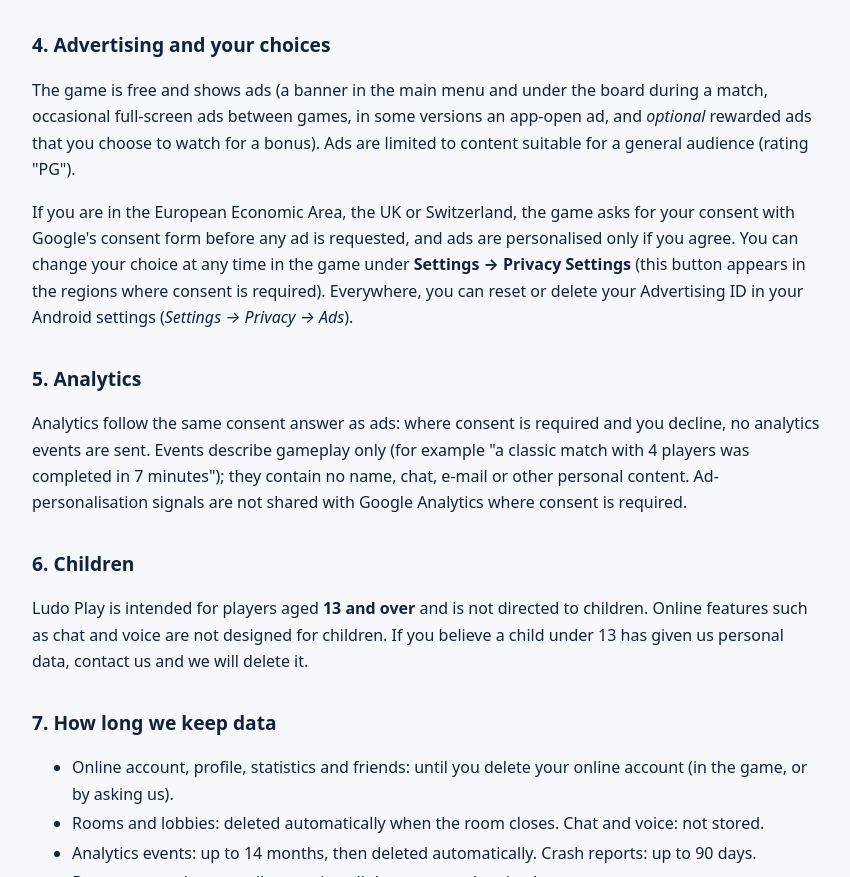
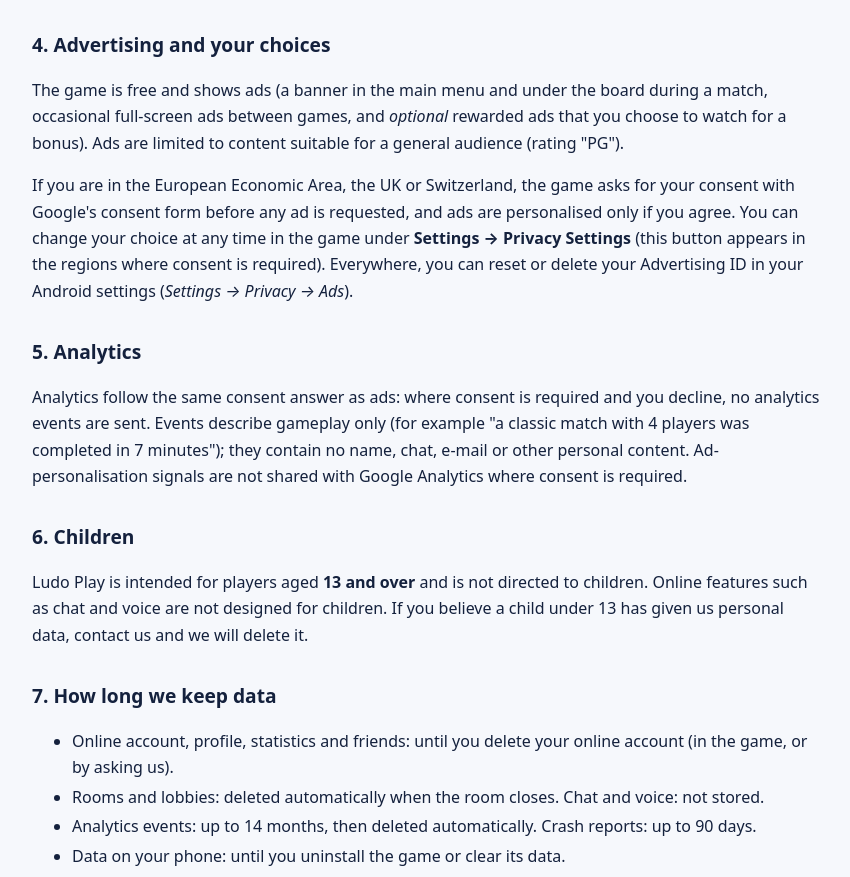
Before and after one commit to bidevzofficial/Privacy-Pages, a plain HTML site: page ludoplay/privacy.html in a window 1280 px wide. Shown: the part 2295-3172 px from the top of the page, without its empty margins (214-1064 px from the left). Drawn offline with Linux system fonts and the light colour scheme.

Commit message:
Ludo Play privacy: no app-open ad
Co-Authored-By: Claude Sonnet 5.5 <noreply@anthropic.com>

```diff
--- a/ludoplay/privacy.html
+++ b/ludoplay/privacy.html
@@ -34,7 +34,7 @@
 </ul>
 
 <h2>4. Advertising and your choices</h2>
-<p>The game is free and shows ads (a banner in the main menu and under the board during a match, occasional full-screen ads between games, in some versions an app-open ad, and <em>optional</em> rewarded ads that you choose to watch for a bonus). Ads are limited to content suitable for a general audience (rating "PG").</p>
+<p>The game is free and shows ads (a banner in the main menu and under the board during a match, occasional full-screen ads between games, and <em>optional</em> rewarded ads that you choose to watch for a bonus). Ads are limited to content suitable for a general audience (rating "PG").</p>
 <p>If you are in the European Economic Area, the UK or Switzerland, the game asks for your consent with Google's consent form before any ad is requested, and ads are personalised only if you agree. You can change your choice at any time in the game under <strong>Settings → Privacy Settings</strong> (this button appears in the regions where consent is required). Everywhere, you can reset or delete your Advertising ID in your Android settings (<em>Settings → Privacy → Ads</em>).</p>
 
 <h2>5. Analytics</h2>
```
